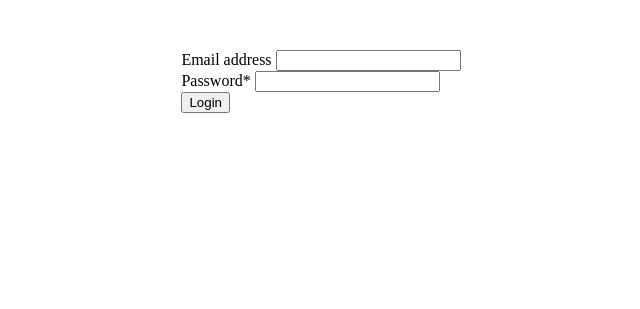
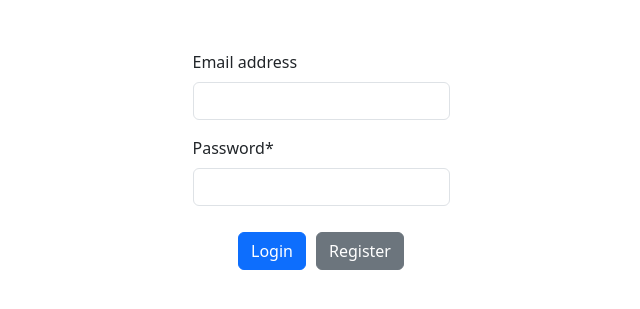
Before and after one commit to Prerak-Dave/time-capsule-django, a Django app: page /auth/login/ in a window 1280 px wide. Shown: the top 309 px of the page, without its empty margins (319-959 px from the left). Run offline with Django 5.2, Linux system fonts and the light colour scheme; some libraries are stand-ins or nearby versions.

Commit message:
Enhanced UI/UX

```diff
--- a/tc_auth/static/tc_auth/style.css
+++ b/tc_auth/static/tc_auth/style.css
@@ -7,6 +7,13 @@ body {
     flex-direction: column;
     align-items: center;
 }
-.exception {
+.auth-btns {
     margin-top: 10px;
+    display: flex;
+    gap: 10px;
+    align-items: center;
 }
+.auth-btns a {
+    text-decoration: none;
+    color: white;
+}
--- a/tc_auth/templates/tc_auth/base.html
+++ b/tc_auth/templates/tc_auth/base.html
@@ -5,6 +5,8 @@
     <meta charset="UTF-8">
     <meta name="viewport" content="width=device-width, initial-scale=1.0">
     <link rel="stylesheet" href="{% static 'tc_auth/style.css' %}">
+    <!-- Bootstrap 5 CSS -->
+    <link href="https://cdn.jsdelivr.net/npm/bootstrap@5.3.2/dist/css/bootstrap.min.css" rel="stylesheet">
     <title>{% block title %}{% endblock title %}</title>
 </head>
 <body>
--- a/tc_auth/templates/tc_auth/login.html
+++ b/tc_auth/templates/tc_auth/login.html
@@ -9,12 +9,10 @@
 {% block content %}
     <form action="" method="POST">
         {% csrf_token %}
-        {{ form|crispy }}
-        <button type="submit">Login</button>
+        {% crispy form %}
+        <div class="auth-btns">
+            <input type="submit" class="btn btn-primary" value="Login">
+            <a href="{% url 'auth:signin' %}" class="btn btn-secondary">Register</a>
+        </div>
     </form>
-    {% if exception %}
-        <div class="errors">
-            <p>{{ exception }}</p>
-        </div>
-    {% endif %}
 {% endblock content %}
```
Also changed, not shown: tc_auth/templates/tc_auth/signin.html (+5 -7 lines), tc_auth/tests/test_templates.py (+2 -4 lines).
